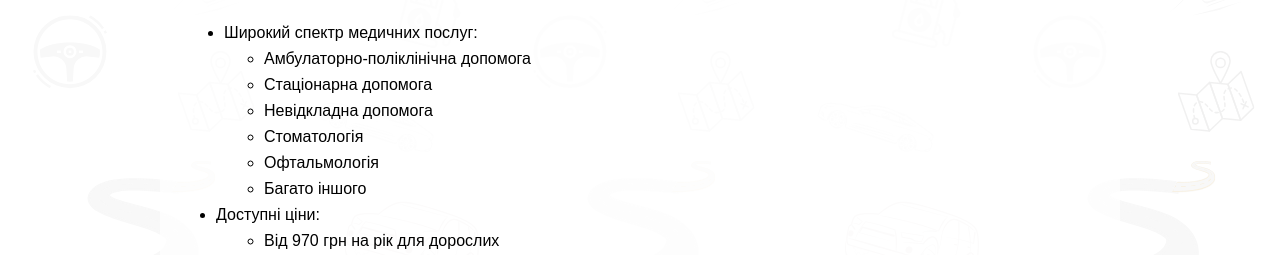
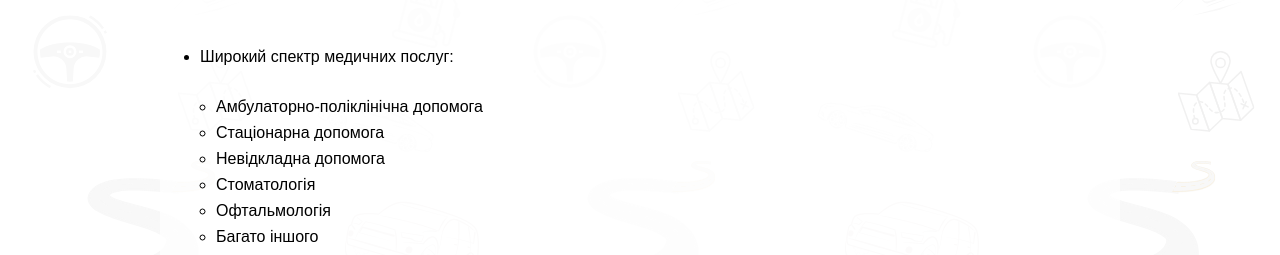
Before and after one commit to belon-creator/e-polis, a plain HTML site: page pages/medicine.html in a window 1280 px wide. Shown: the part 678-933 px from the top of the page. Drawn offline with Linux system fonts and the light colour scheme.

Commit message:
change css

```diff
--- a/css/medicine.css
+++ b/css/medicine.css
@@ -9,6 +9,10 @@ h2 {
 
 p {
   line-height: 20px;
+}
+
+ul {
+  padding: 16px;
 }
 
 img {
@@ -42,6 +46,10 @@ section {
   margin: 8px;
 }
 
+/* .programs .container {
+  padding: 0;
+} */
+
 .pogram-descr-item {
   font-weight: bold;
   margin-top: 20px;
```
Also changed, not shown: index.html (+1 -1 lines).
